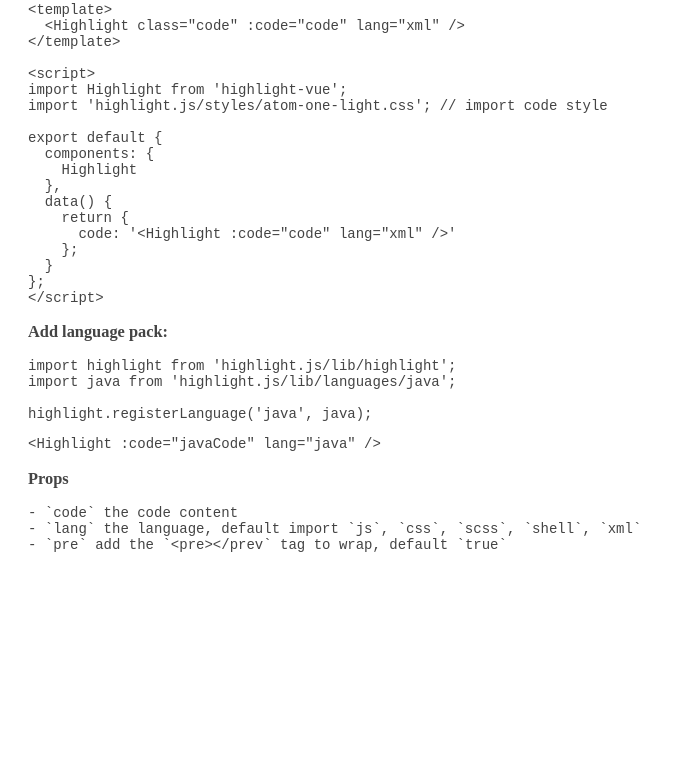
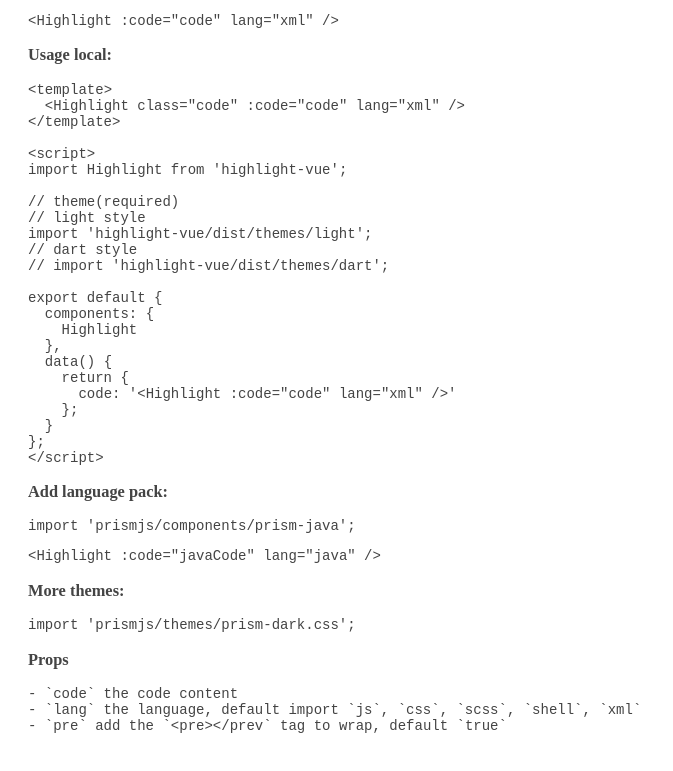
Before and after one commit to yujinpan/highlight-vue, a Vue app: page / in a window 1280 px wide. Shown: the part 459-1230 px from the top of the page, without its empty margins (0-673 px from the left). Before the commit the page ends 1054 px from the top, so only its background shows below. Built offline with nearby package versions, Linux system fonts and the light colour scheme.

Commit message:
Update docs

```diff
--- a/examples/App.vue
+++ b/examples/App.vue
@@ -23,7 +23,7 @@
 
 <script>
 import Highlight from '../src';
-import 'highlight.js/styles/atom-one-light.css';
+import '../src/theme/light';
 import exampleTemplate from './example-template';
 import pak from '../package';
 
@@ -46,7 +46,12 @@
             `
 import Vue from 'vue';
 import Highlight from 'highlight-vue';
-import 'highlight.js/styles/atom-one-light.css'; // import code style
+
+// theme(required)
+// light style
+import 'highlight-vue/dist/themes/light';
+// dart style
+// import 'highlight-vue/dist/themes/dart';
 
 Vue.use(Highlight);`,
             `<Highlight :code="code" lang="xml" />`
@@ -62,12 +67,14 @@
           title: 'Add language pack:',
           codes: [
             `
-import highlight from 'highlight.js/lib/highlight';
-import java from 'highlight.js/lib/languages/java';
-
-highlight.registerLanguage('java', java);`,
+import 'prismjs/components/prism-java';`,
             `<Highlight :code="javaCode" lang="java" />`
           ],
+          lang: 'js'
+        },
+        {
+          title: 'More themes:',
+          codes: [`import 'prismjs/themes/prism-dark.css';`],
           lang: 'js'
         },
         {
```
Also changed, not shown: examples/example-template.js (+6 -1 lines), 1 other file (tests, documents, lock files or other folders).
